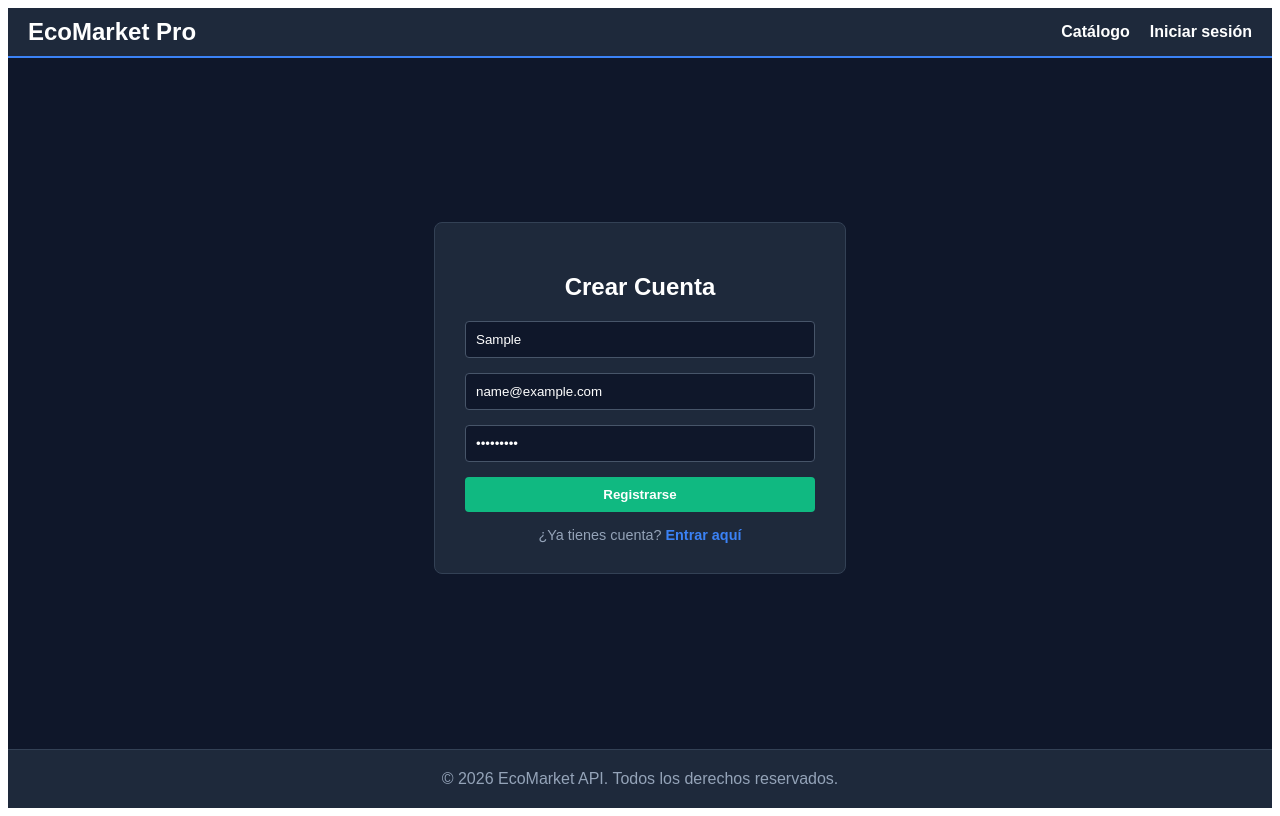
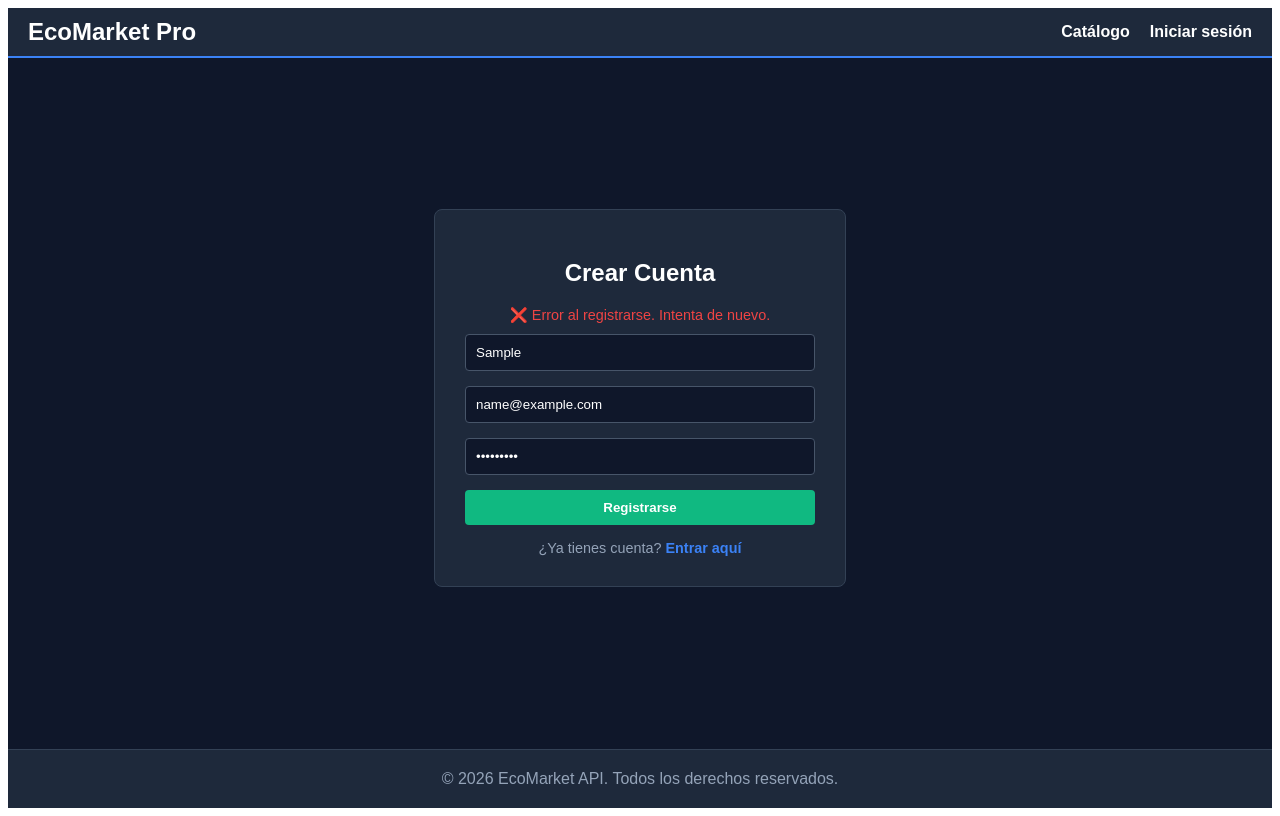
Before and after one commit to MiguelAngelGG19/ServicioWebbbb, a React (Vite) app in the folder ecomarket-frontend/: page /registro in a window 1280 px wide. Both pictures are taken after typing "Sample", "name@example.com", "Sample123" into the empty fields and a click on the button "Registrarse". Built offline with nearby package versions, Linux system fonts and the light colour scheme; no server answers.

Commit message:
Unidad IV completa

```diff
--- a/ecomarket-frontend/src/pages/Register.jsx
+++ b/ecomarket-frontend/src/pages/Register.jsx
@@ -1,16 +1,31 @@
 import React, { useState } from 'react';
-import { Link } from 'react-router-dom';
+import { Link, useNavigate } from 'react-router-dom';
+import axios from 'axios';
 
 export function Register() {
     const [nombre, setNombre] = useState('');
     const [email, setEmail] = useState('');
     const [password, setPassword] = useState('');
+    const [error, setError] = useState(null);
+    const [exito, setExito] = useState(false);
+    const navigate = useNavigate();
 
-    const handleSubmit = (e) => {
+    const handleSubmit = async (e) => {
         e.preventDefault();
-        // En la siguiente fase conectaremos esto al endpoint /api/auth/registro
-        console.log("Datos de registro:", { nombre, email, password });
-        alert("Simulación de registro exitoso. Ya puedes iniciar sesión.");
+        setError(null);
+        try {
+            // Conectamos REAL al endpoint del backend
+            await axios.post('http://localhost:4000/api/auth/registro', {
+                nombre,
+                email,
+                password
+            });
+            setExito(true);
+            // Redirigir al login después de 2 segundos
+            setTimeout(() => navigate('/login'), 2000);
+        } catch (err) {
+            setError(err.response?.data?.error || 'Error al registrarse. Intenta de nuevo.');
+        }
     };
 
     const styles = {
@@ -20,13 +35,17 @@ export function Register() {
         input: { width: '100%', padding: '10px', marginBottom: '15px', borderRadius: '4px', border: '1px solid #475569', backgroundColor: '#0f172a', color: 'white', boxSizing: 'border-box' },
         button: { width: '100%', padding: '10px', backgroundColor: '#10b981', color: 'white', border: 'none', borderRadius: '4px', cursor: 'pointer', fontWeight: 'bold', marginBottom: '15px' },
         linkText: { color: '#94a3b8', textAlign: 'center', fontSize: '0.9rem', display: 'block' },
-        link: { color: '#3b82f6', textDecoration: 'none', fontWeight: 'bold' }
+        link: { color: '#3b82f6', textDecoration: 'none', fontWeight: 'bold' },
+        error: { color: '#ef4444', textAlign: 'center', marginBottom: '10px', fontSize: '0.9rem' },
+        exito: { color: '#10b981', textAlign: 'center', marginBottom: '10px', fontSize: '0.9rem', fontWeight: 'bold' }
     };
 
     return (
         <div style={styles.container}>
             <div style={styles.card}>
                 <h2 style={styles.title}>Crear Cuenta</h2>
+                {error && <p style={styles.error}>❌ {error}</p>}
+                {exito && <p style={styles.exito}>✅ ¡Cuenta creada! Redirigiendo al login...</p>}
                 <form onSubmit={handleSubmit}>
                     <input
                         type="text"
```
